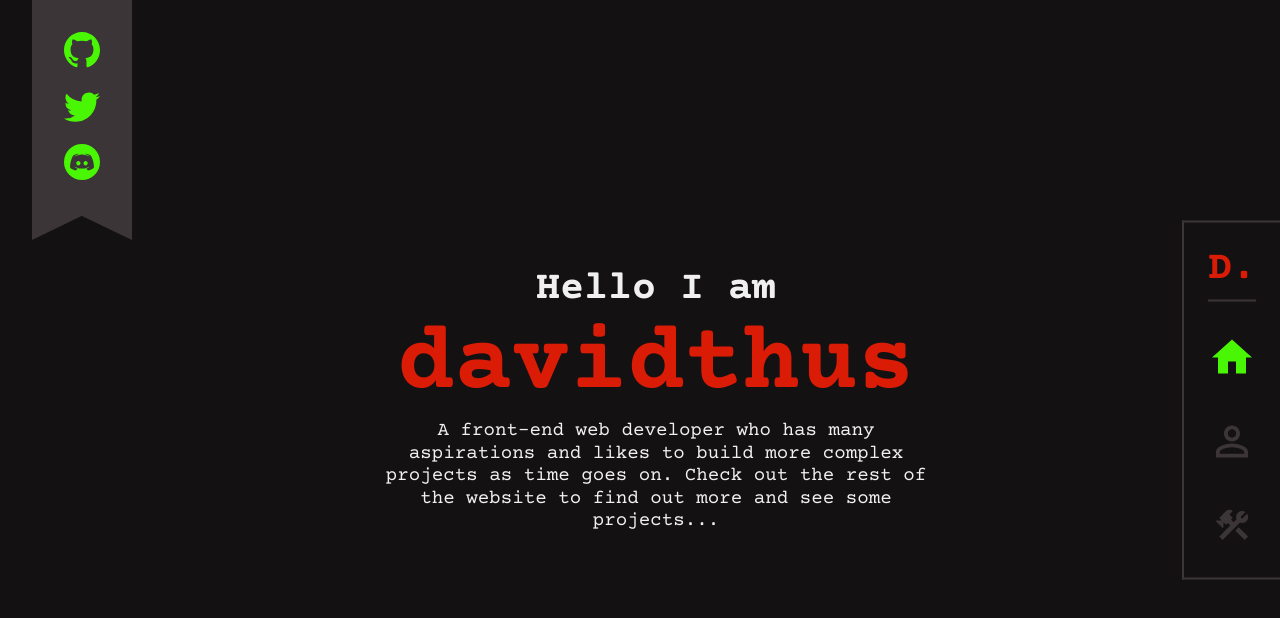
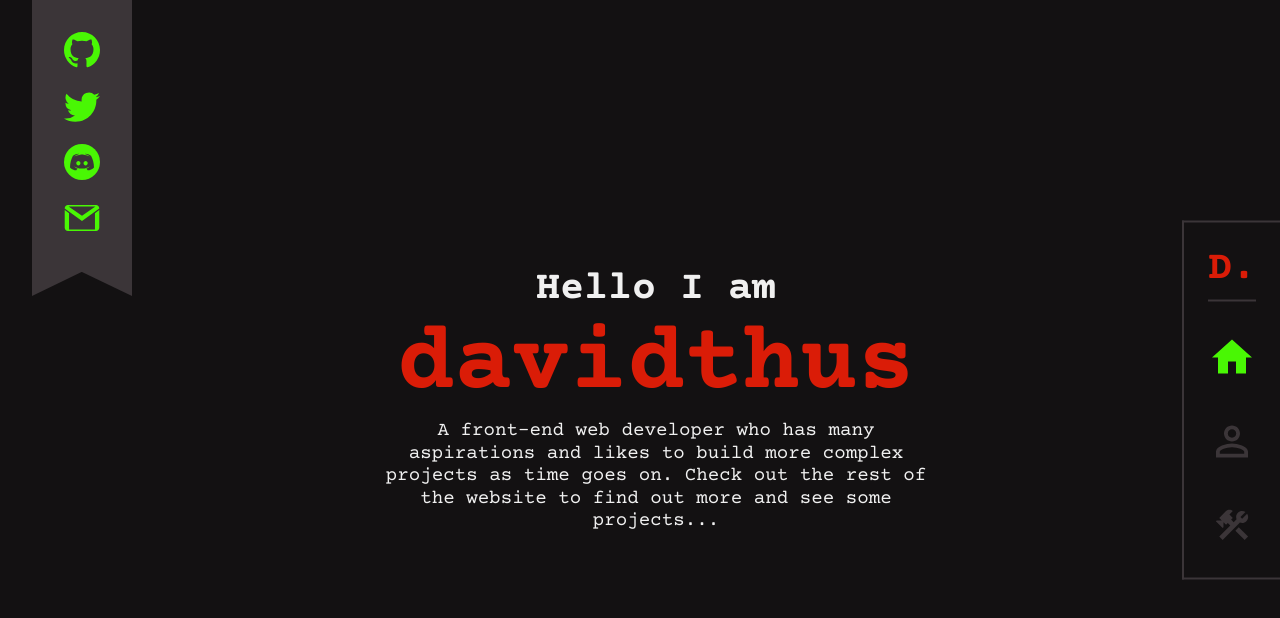
Before and after one commit to davidthus/personal-website, a React (Vite) app: page / in a window 1280 px wide. Shown: the top 618 px of the page. Built offline with nearby package versions, Linux system fonts and the light colour scheme.

Commit message:
added: gmail tooltip to socials

```diff
--- a/src/components/Ribbon/Ribbon.jsx
+++ b/src/components/Ribbon/Ribbon.jsx
@@ -1,20 +1,22 @@
 import React, { useState } from "react";
 import { ReactComponent as DiscordIcon } from "../../assets/icondiscord.svg";
 import { ReactComponent as GithubIcon } from "../../assets/icongithub.svg";
+import { ReactComponent as GmailIcon } from "../../assets/icongmail.svg";
 import { ReactComponent as TwitterIcon } from "../../assets/icontwitter.svg";
 import {
-  DiscordWrapper,
   IconsWrapper,
   LeftTip,
   RightTip,
   SocialsWrapper,
   TipsWrapper,
   Tooltip,
+  TooltipIconWrapper,
   TooltipWrapper,
 } from "./Ribbon.style";
 
 function Ribbon() {
-  const [tooltipOpen, setTooltipOpen] = useState(false);
+  const [discordTooltipOpen, setDiscordTooltipOpen] = useState(false);
+  const [gmailTooltipOpen, setGmailTooltipOpen] = useState(false);
 
   return (
     <SocialsWrapper>
@@ -26,10 +28,20 @@ function Ribbon() {
           <TwitterIcon />
         </a>
         <TooltipWrapper>
-          <DiscordWrapper onClick={() => setTooltipOpen((prev) => !prev)}>
+          <TooltipIconWrapper
+            onClick={() => setDiscordTooltipOpen((prev) => !prev)}
+          >
             <DiscordIcon />
-          </DiscordWrapper>
-          {tooltipOpen && <Tooltip>QUIXOTE#6325</Tooltip>}
+          </TooltipIconWrapper>
+          {discordTooltipOpen && <Tooltip>QUIXOTE#6325</Tooltip>}
+        </TooltipWrapper>
+        <TooltipWrapper>
+          <TooltipIconWrapper
+            onClick={() => setGmailTooltipOpen((prev) => !prev)}
+          >
+            <GmailIcon />
+          </TooltipIconWrapper>
+          {gmailTooltipOpen && <Tooltip>nickelrichie05@gmail.com</Tooltip>}
         </TooltipWrapper>
       </IconsWrapper>
       <TipsWrapper>
--- a/src/components/Ribbon/Ribbon.style.js
+++ b/src/components/Ribbon/Ribbon.style.js
@@ -25,7 +25,7 @@ export const TooltipWrapper = styled.div`
   position: relative;
 `;
 
-export const DiscordWrapper = styled.button`
+export const TooltipIconWrapper = styled.button`
   border: none;
   background: transparent;
   cursor: pointer;
```
Also changed, not shown: src/assets/icongmail.svg (added).
